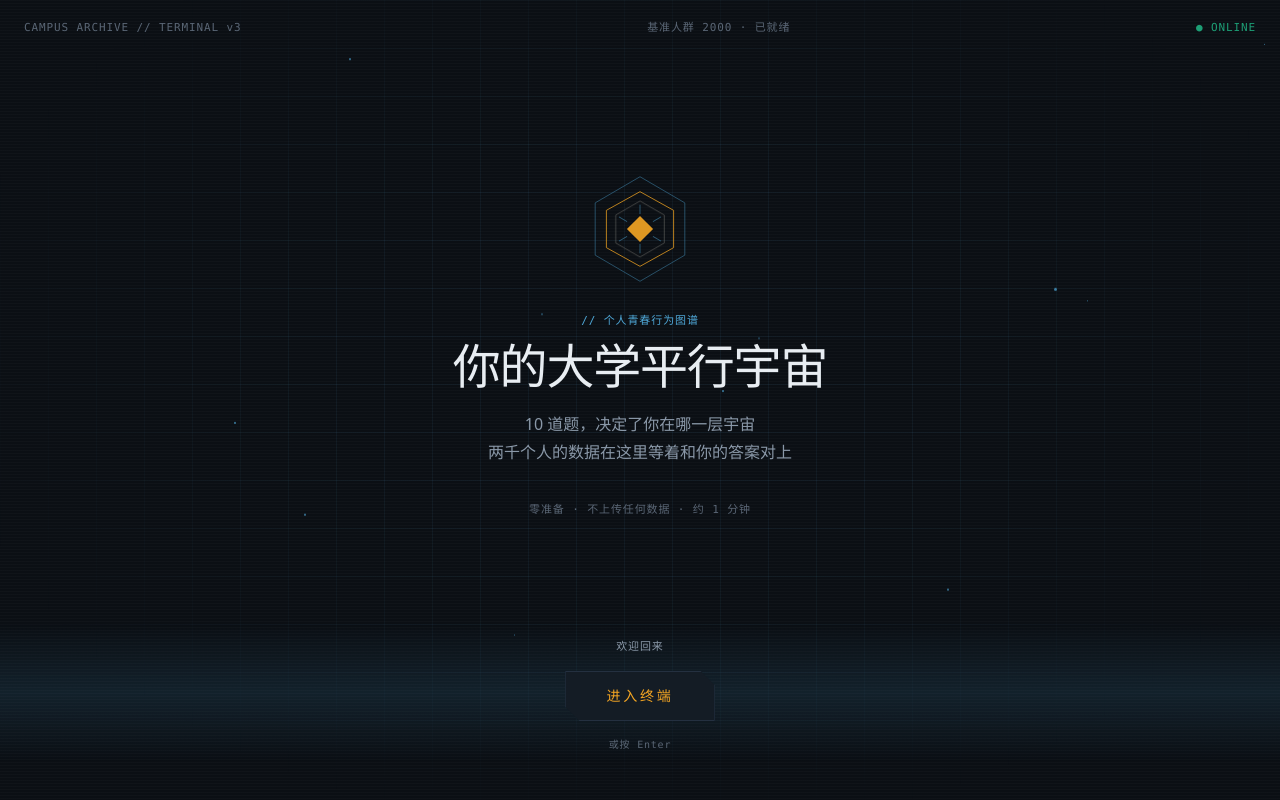
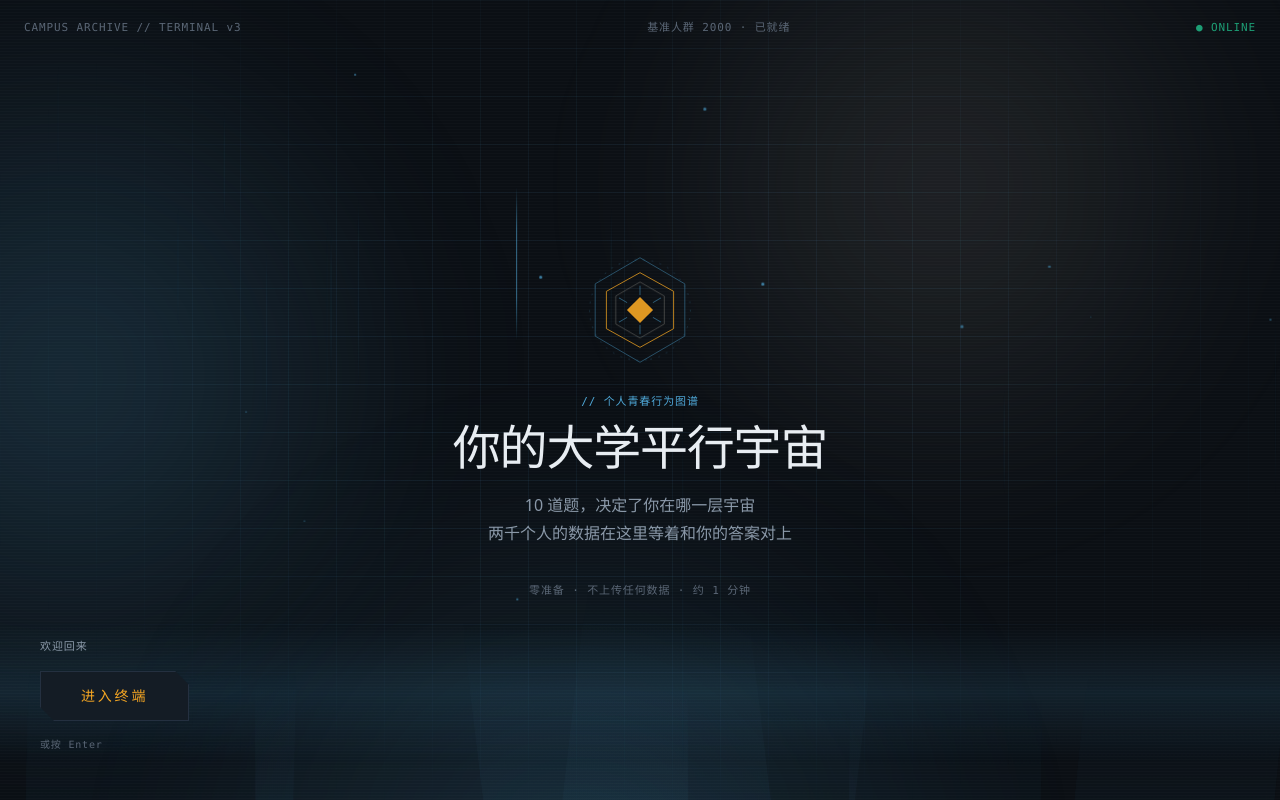
Before and after one commit to wadwd65/campus-insight, a React (Vite) app: page / in a window 1280 px wide. Built offline with nearby package versions, Linux system fonts and the light colour scheme.

Commit message:
feat(v3-7): 第一屏改成四层视差，进入按钮移到左下角（照参考站）| prompt-005

```diff
--- a/src/scenes/IntroScene.jsx
+++ b/src/scenes/IntroScene.jsx
@@ -5,51 +5,72 @@
  * 报告是浅色的、读数据的；这一屏是深色的、像仪表盘。
  * 两屏之间的落差本身就是"从终端进入报告"的暗示，比加一句"正在加载报告"有用。
  *
- * 四条刻意的安排：
- *   1. **不用动画库**。入场只需要"位移 + 淡入"，CSS 的 animation-delay 就够排一条时间线。
+ * ── 2026-09-16 第二版：按参考站重做，加入四层视差 ──────────────────
+ *
+ * 参考站（桌面参赛包 07-素材调研/参考站-ArcaeaWeb复刻）给了一条很具体的配方：
+ * 入场画面由**四层**叠成，每层速度不同 ——
+ *
+ *   底（雾/天空）  慢速推镜        → .intro-sky   （34s 循环，最慢）
+ *   中景（剪影）   比底快一点      → .intro-ridge
+ *   粒子（光点）   悬浮，大小不一  → .term-dot
+ *   前景（光带）   极慢明灭        → .intro-shaft
+ *   中心（纹章）   对称 + 缓呼吸    → <Crest />
+ *
+ * 关键观察，也是上一版最缺的一点：**整段没有一处硬切，全是长时间缓变**。
+ * 上一版只有"逐条淡入"（各 0.3s）+ 一片静止的光点，读起来是"界面在加载"；
+ * 参考站读起来是"环境一直在那里，你刚好走进来"。差别就在**有没有慢层**。
+ *
+ * 三条纪律没有变，反而更重要了：
+ *   1. **不用动画库**。四层视差全是 CSS keyframes，零 JS 逐帧。
  *      引进 framer-motion 会让首屏包多约 42 kB（gzip）—— 评委点开链接的第一眼，
  *      不该花在下载一个只在地图转场时才用得上的库上（那个场景会按需加载）。
- *   2. **总时长压在 2 秒内**（见 INTRO_TIMING 最后一项）。第一屏不该让人等。
- *   3. **"进入"按钮从第一时刻就可点**。动画只是包装，不给用户"必须等它演完"的枷锁。
- *   4. **减少动效交给 CSS 一次处理**，不在 JS 里写第二套分支：
- *      `index.css` 的 @media (prefers-reduced-motion) 会同时关掉动画与延时，
+ *   2. **装饰层全部零素材**。雾团是 CSS 径向渐变、剪影是 clip-path 几何块、
+ *      光带是渐变条、纹章是自绘 SVG。参考站的音/图/字体版权归 lowiro，
+ *      **一个字节都不能进我们的公开仓库**，所以这里没有借用任何素材。
+ *   3. **减少动效交给 CSS 一次处理**，不在 JS 里写第二套分支：
+ *      `index.css` 的 @media (prefers-reduced-motion) 会同时关掉四层动画与延时，
  *      元素直接显示终态。两处各写一套，迟早会不一致。
+ *
+ * 一条刻意的不变：**"进入"始终可点，且从第一时刻就能点**。
+ * 动画只是包装，不给用户"必须等它演完"的枷锁 —— 慢节奏是给愿意看的人的，
+ * 不愿意看的人一进来按 Enter 就该走。
  */
 
 import { useEffect, useMemo } from 'react';
 import { useGameStore } from '../store/useGameStore.js';
 import { QUESTIONS } from '../lib/surveySchema.js';
-import { TERMINAL, INTRO_TIMING, pickDotCount, preferCalm } from '../lib/terminalTheme.js';
-
-/**
- * 生成背景光点。
- *
- * 不用 Math.random()：同一个组件重渲染时随机值会变，光点会"跳位"。
- * 用一个基于下标的确定性函数，位置固定，但看上去仍然是散的。
- */
-function buildDots(n) {
-  const rnd = (i, k) => {
-    const v = Math.sin(i * 12.9898 + k * 78.233) * 43758.5453;
-    return v - Math.floor(v);
-  };
-  return Array.from({ length: n }, (_, i) => ({
-    key: i,
-    left: `${(rnd(i, 1) * 100).toFixed(2)}%`,
-    bottom: `${(rnd(i, 2) * 58).toFixed(2)}%`,
-    size: 1 + Math.round(rnd(i, 3) * 2),
-    duration: `${(6 + rnd(i, 4) * 9).toFixed(1)}s`,
-    delay: `${(rnd(i, 5) * 9).toFixed(1)}s`,
-  }));
-}
+import { TERMINAL, INTRO_TIMING, preferCalm } from '../lib/terminalTheme.js';
+import {
+  buildDots,
+  buildLightShafts,
+  buildRidges,
+  pickLayerBudget,
+  LAYER_REVEAL,
+} from '../lib/introLayers.js';
 
 /** 时间线上的位置 → animation-delay。元素统一挂 .term-rise。 */
 const at = (ms) => ({ animationDelay: `${ms}ms` });
 
+/** 氛围层的延迟写法：本层淡入慢（2.4s），所以不能复用 .term-rise 的 0.3s。 */
+const fadeAt = (ms) => ({ animationDelay: `${ms}ms` });
+
+/** 雾团：三块大范围径向渐变，颜色取终端的青与骨白，位置各不相同。 */
+const SKY_BLOBS = [
+  { left: '-10%', top: '8%', size: '62vw', color: 'rgba(79, 168, 216, 0.20)' },
+  { left: '48%', top: '-6%', size: '54vw', color: 'rgba(232, 226, 210, 0.10)' },
+  { left: '18%', top: '52%', size: '70vw', color: 'rgba(79, 168, 216, 0.13)' },
+];
+
 export default function IntroScene() {
   const enter = useGameStore((s) => s.enter);
   const calm = useMemo(() => preferCalm(), []);
-  // 减少动效时连光点都不生成：它们纯装饰，省下的渲染对弱机是实打实的
-  const dots = useMemo(() => (calm ? [] : buildDots(pickDotCount())), [calm]);
+
+  // 减少动效时所有装饰层都不生成：它们纯氛围，省下的渲染对弱机是实打实的。
+  // 注意这里连"生成再隐藏"都不做 —— 那样 DOM 里仍然挂着几十个元素。
+  const budget = useMemo(() => (calm ? { dots: 0, shafts: 0, ridges: 0 } : pickLayerBudget()), [calm]);
+  const dots = useMemo(() => buildDots(budget.dots), [budget]);
+  const shafts = useMemo(() => buildLightShafts(budget.shafts), [budget]);
+  const ridges = useMemo(() => buildRidges(budget.ridges), [budget]);
 
   // 键盘也能进：焦点在第一屏时，回车/空格不该毫无反应
   useEffect(() => {
@@ -65,9 +86,66 @@ export default function IntroScene() {
 
   return (
     <div className="term-canvas term-grid min-h-screen relative overflow-hidden flex flex-col">
-      <div className="term-crt" />
-      {!calm && <div className="term-scan" />}
+      {/* ── 四层视差，全部装在推镜容器里共享同一个镜头运动 ──
+          顺序即层序：先画的在最下面。z-index 不必写 —— DOM 顺序已经说明了一切。 */}
+      <div className="intro-push" aria-hidden="true">
+        {/* 第 1 层 · 雾团：没有它，深色底就是纯黑，推镜也看不出来（黑背景放大还是黑） */}
+        <div className="intro-sky intro-fade" style={fadeAt(LAYER_REVEAL.sky)}>
+          {SKY_BLOBS.map((b, i) => (
+            <span
+              key={i}
+              style={{
+                left: b.left,
+                top: b.top,
+                width: b.size,
+                height: b.size,
+                background: `radial-gradient(circle, ${b.color}, transparent 70%)`,
+                animationDelay: `${i * 3.4}s`,
+              }}
+            />
+          ))}
+        </div>
 
+        {/* 第 2 层 · 几何剪影：自创的"建筑天际线"。参考站用的是实拍级素材，版权归 lowiro，
+            所以这里换成 clip-path 拼的几何块 —— 效果弱一些，但零素材依赖、可安全公开。 */}
+        <div className="intro-fade absolute inset-0" style={fadeAt(LAYER_REVEAL.ridge)}>
+          {ridges.map((r) => (
+            <span
+              key={r.key}
+              className="intro-ridge"
+              style={{
+                left: r.left,
+                width: r.width,
+                height: r.height,
+                opacity: r.opacity,
+                transform: `skewX(${r.skew})`,
+              }}
+            />
+          ))}
+        </div>
+
+        {/* 第 3 层 · 光带：参考站前景里最显眼的特征（一排竖直细线）。
+            没画成"雨"——雨是斜的、有落差感的；这里要的是静止的光柱在极慢明灭。 */}
+        <div className="intro-fade absolute inset-0 overflow-hidden" style={fadeAt(LAYER_REVEAL.shaft)}>
+          {shafts.map((s) => (
+            <span
+              key={s.key}
+              className="intro-shaft"
+              style={{
+                left: s.left,
+                width: s.width,
+                height: s.height,
+                top: s.top,
+                opacity: s.opacity,
+                animationDuration: s.duration,
+                animationDelay: s.delay,
+              }}
+            />
+          ))}
+        </div>
+
+        {/* 第 4 层 · 光点：分三档深度，大小/速度/亮度各不相同 */}
+        <div className="intro-fade absolute inset-0" style={fadeAt(LAYER_REVEAL.dots)}>
           {dots.map((d) => (
             <span
               key={d.key}
@@ -79,9 +157,19 @@ export default function IntroScene() {
                 height: d.size,
                 animationDuration: d.duration,
                 animationDelay: d.delay,
+                '--sway': d.sway,
+                '--dot-peak': d.opacity,
               }}
             />
           ))}
+        </div>
+      </div>
+
+      {/* ── 屏幕质感层：不参与推镜，所以放在 .intro-push 外面 ──
+          它们模拟的是"显示器本身"，不是"显示器里的世界"。
+          跟着推镜一起放大会露馅 —— 扫描线和 CRT 细纹应该恒定不动。 */}
+      <div className="term-crt" />
+      {!calm && <div className="term-scan" />}
 
       {/* ── 顶栏：像终端的状态条，不是导航 ── */}
       <div
@@ -100,20 +188,24 @@ export default function IntroScene() {
           只在 md 以上出现：窄屏放不下，硬挤会把标题压成两行。
           alt 留空 + aria-hidden：它们是装饰，读屏软件不该念出"图片"。
 
-          素材是 AI 生成的，来源与授权状态见 docs/素材说明.md。 */}
+          素材是 AI 生成的，来源与授权状态见 docs/素材说明.md。
+
+          动画用 .intro-fade（2.4s）而不是 .term-rise（0.3s）：
+          立绘是"环境的一部分"，该和雾团一起慢慢浮出来，而不是"啪"地弹入。
+          z-index 压在最底，让它们待在雾与光带之后。 */}
       <img
         src="/art/student-academic.webp"
         alt=""
         aria-hidden="true"
-        className="term-rise hidden md:block absolute bottom-0 left-[2%] lg:left-[6%] h-[60vh] max-h-[540px] w-auto select-none pointer-events-none"
-        style={{ animationDelay: '260ms' }}
+        className="intro-fade hidden md:block absolute bottom-0 left-[2%] lg:left-[6%] h-[60vh] max-h-[540px] w-auto select-none pointer-events-none z-[1]"
+        style={fadeAt(LAYER_REVEAL.ridge + 240)}
       />
       <img
         src="/art/student-sporty.webp"
         alt=""
         aria-hidden="true"
-        className="term-rise hidden md:block absolute bottom-0 right-[2%] lg:right-[6%] h-[60vh] max-h-[540px] w-auto select-none pointer-events-none"
-        style={{ animationDelay: '380ms' }}
+        className="intro-fade hidden md:block absolute bottom-0 right-[2%] lg:right-[6%] h-[60vh] max-h-[540px] w-auto select-none pointer-events-none z-[1]"
+        style={fadeAt(LAYER_REVEAL.ridge + 420)}
       />
 
       {/* ── 中央 ── */}
@@ -153,18 +245,20 @@ export default function IntroScene() {
         </p>
       </div>
 
-      {/* ── 底部：进入 ── */}
-      <div
-        className="term-rise relative z-10 pb-12 flex flex-col items-center gap-4"
-        style={at(INTRO_TIMING.cta)}
-      >
+      {/* ── 进入：参考站放在**左下角**，正中留给纹章 ──
+          这个位置关系不是随意的：正中一旦有按钮，整屏就读成
+          "一个等待操作的对话框"；挪到角落，它才读成
+          "一整片环境，你随时可以走进去"。窄屏由 CSS 改回居中。
+
+          同时保持"从第一时刻就可点"——慢节奏是给愿意看的人的礼物，不是收费站。 */}
+      <div className="intro-enter term-rise flex flex-col gap-4" style={at(INTRO_TIMING.cta)}>
         <span className="term-mono text-[11px]" style={{ color: TERMINAL.inkSoft }}>
           欢迎回来
         </span>
         <button
           type="button"
           onClick={enter}
-          className="term-panel term-mono group relative px-10 py-3.5 text-sm transition-colors"
+          className="term-panel term-mono group relative px-10 py-3.5 text-sm transition-colors self-start"
           style={{ color: TERMINAL.amber, border: `1px solid ${TERMINAL.line}` }}
         >
           <span className="relative z-10 tracking-[0.2em]">进入终端</span>
@@ -182,8 +276,12 @@ export default function IntroScene() {
 }
 
 /**
- * 纹章：六边形 + 内环 + 中心菱形 + 对称射线。
+ * 纹章：六边形 + 内环 + 中心菱形 + 对称射线 + 缓慢旋转的外环。
  * 全对称是有意的 —— 不对称的图形会读成"某个 logo"，对称的才读成"某台机器的标志"。
+ *
+ * 旋转外环（.term-orbit，24s 一圈）是本版新加的：参考站的中心纹章虽然静态，
+ * 但整屏仍在动（推镜 + 粒子），中心需要一个"自身也在动"的锚点，
+ * 否则视线落上去会觉得那里是张图片。24 秒慢到第一眼看不出来，盯着看它是活的。
  */
 function Crest() {
   return (
@@ -224,6 +322,19 @@ function Crest() {
         stroke={TERMINAL.bone}
         strokeWidth="0.75"
       />
+      {/* 外圈虚线环，缓慢自转。虚线的断口让旋转能被看出来 ——
+          实线圆环转起来是完全静态的，转了等于没转。 */}
+      <circle
+        className="term-orbit"
+        cx="60"
+        cy="60"
+        r="54"
+        fill="none"
+        stroke={TERMINAL.cyan}
+        strokeWidth="0.6"
+        strokeDasharray="2 7"
+        opacity="0.4"
+      />
     </svg>
   );
 }
```
Lines whose indentation alone changed are shown as unchanged.
